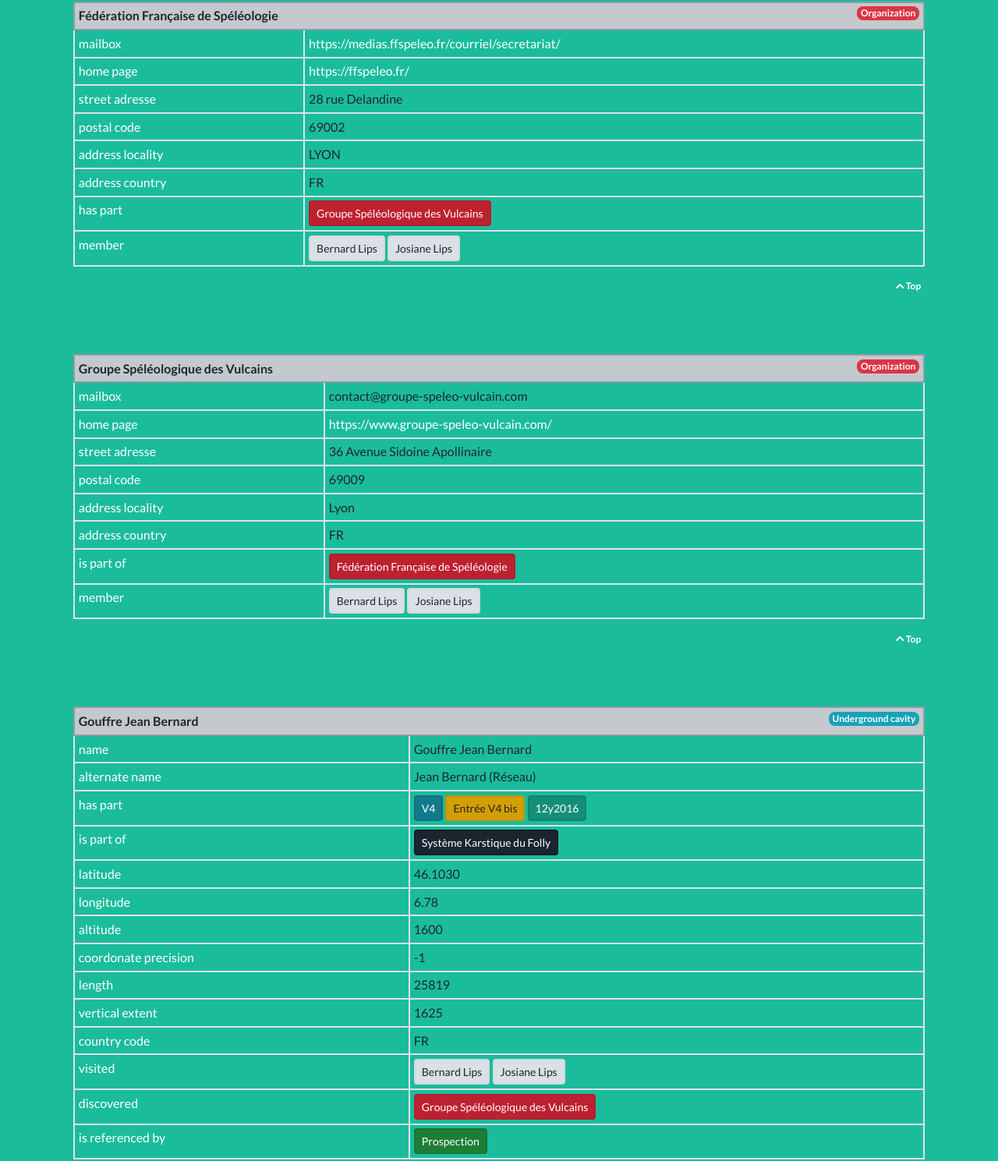
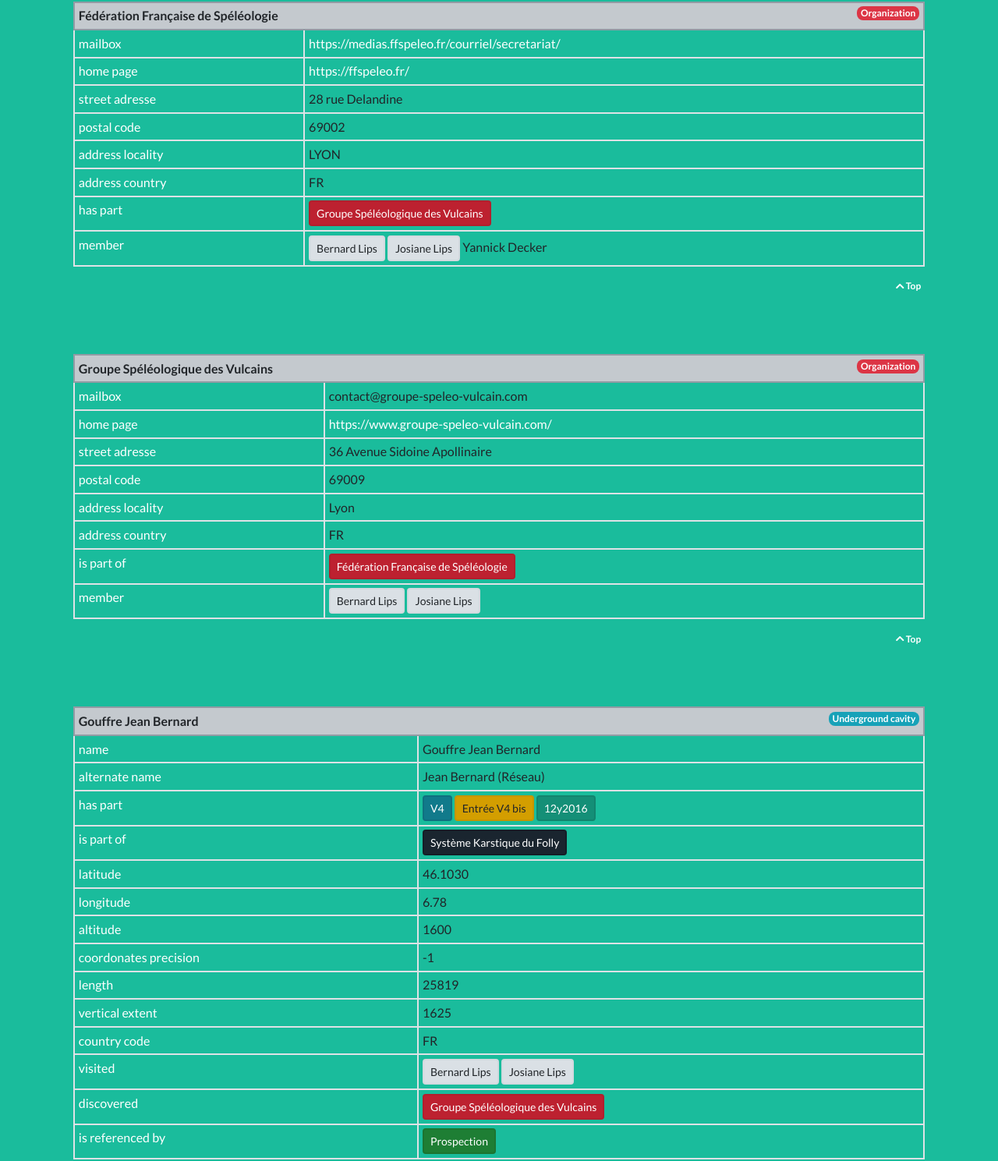
Before and after one commit to GrottoCenter/Karstlink-ontology, a plain HTML site: page example/index.html in a window 1280 px wide. Shown: the part 2037-3526 px from the top of the page at 78% size. Drawn offline with nearby package versions, Linux system fonts and the light colour scheme.

Commit message:
Add files via upload

```diff
--- a/example/index.html
+++ b/example/index.html
@@ -123,7 +123,7 @@
 								<tr><td class="theme-label"><a href="https://schema.org/addressLocality">address locality</a></td><td>LYON</td></tr>
 								<tr><td class="theme-label"><a href="https://schema.org/addressCountry">address country</a></td><td>FR</td></tr>
 								<tr><td class="theme-label"><a href="http://purl.org/dc/terms/hasPart">has part</a></td><td><a href="#Vulcains" class="btn btn-danger btn-sm active" role="button" aria-pressed="true">Groupe Spéléologique des Vulcains </a></td></tr>
-								<tr><td class="theme-label"><a href="http://xmlns.com/foaf/spec/#term_member">member</a></td> <td><a href="#Bernard_Lips" class="btn btn-light btn-sm active" role="button" aria-pressed="true">Bernard Lips </a> <a href="#Josiane_Lips" class="btn btn-light btn-sm active" role="button" aria-pressed="true">Josiane Lips </a></td></tr>
+								<tr><td class="theme-label"><a href="http://xmlns.com/foaf/spec/#term_member">member</a></td> <td><a href="#Bernard_Lips" class="btn btn-light btn-sm active" role="button" aria-pressed="true">Bernard Lips </a> <a href="#Josiane_Lips" class="btn btn-light btn-sm active" role="button" aria-pressed="true">Josiane Lips </a> Yannick Decker</td></tr>
 								</tbody>
 								</table>
 								<p class="invisible">
@@ -161,7 +161,7 @@
 								<tr><td class="theme-label"><a href="https://www.w3.org/2003/01/geo/wgs84_pos#lat">latitude</a></td><td>46.1030</td></tr>
 								<tr><td class="theme-label"><a href="https://www.w3.org/2003/01/geo/wgs84_pos#lon">longitude</a></td><td>6.78</td></tr>
 								<tr><td class="theme-label"><a href="https://www.w3.org/2003/01/geo/wgs84_pos#alt">altitude</a></td><td>1600</td></tr>
-								<tr><td class="theme-label"><a href="https://dwc.tdwg.org/list/#dwc_coordinatePrecision">coordonate precision</a></td><td>-1</td></tr>
+								<tr><td class="theme-label"><a href="https://dwc.tdwg.org/list/#dwc_coordinatePrecision">coordonates precision</a></td><td>-1</td></tr>
 								<tr><td class="theme-label"><a href="https://ontology.uis-speleo.org/ontology/#length">length</a></td><td>25819</td></tr>
 								<tr><td class="theme-label"><a href="https://ontology.uis-speleo.org/ontology/#verticalExtent">vertical extent</a></td><td>1625</td></tr>
 								<tr><td class="theme-label"><a href="http://www.geonames.org/ontology/documentation.html#countryCode">country code</a></td><td>FR</td></tr>
@@ -308,7 +308,7 @@
 								<div id="Entrée_V4"></div> </br> </br> </br> </br>
 								<table class="table table-sm table-bordered">
 								<tbody>
-								<tr class="table-secondary"><th colspan="2">Entrée V4 bis <a href="https://www.w3.org/2003/01/geo/wgs84_pos#Point" class="badge badge-warning float-right">Point</a></th></tr>
+								<tr class="table-secondary"><th colspan="2">Entrée V4 <a href="https://www.w3.org/2003/01/geo/wgs84_pos#Point" class="badge badge-warning float-right">Point</a></th></tr>
 								<tr><td class="theme-label"><a href="https://ontology.uis-speleo.org/ontology/#pointType">point type</a></td><td><a href="https://ontology.uis-speleo.org/ontology/#entry">entry</a></td></tr>
 								<tr><td class="theme-label"><a href="https://www.w3.org/2003/01/geo/wgs84_pos#lat">latitude</a></td><td>46.10222</td></tr>
 								<tr><td class="theme-label"><a href="https://www.w3.org/2003/01/geo/wgs84_pos#lon">longitude</a></td><td>6.77962</td></tr>
```
